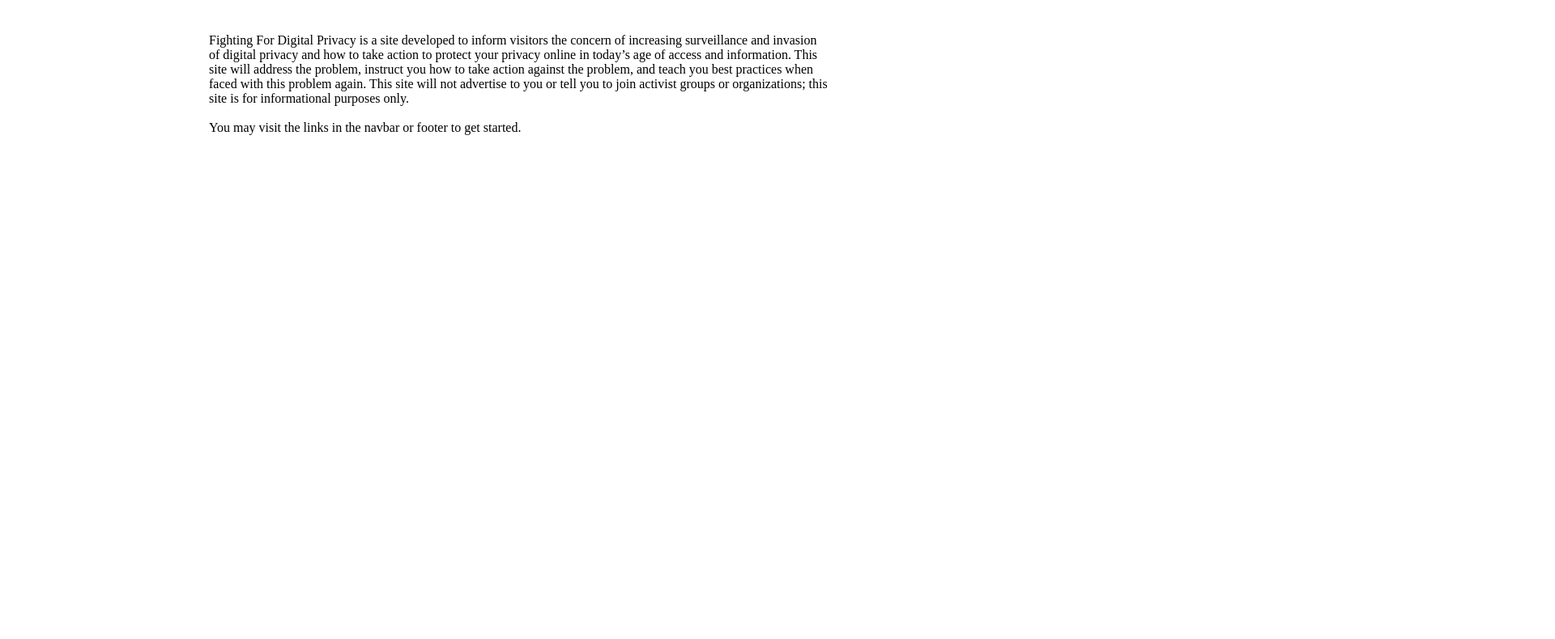
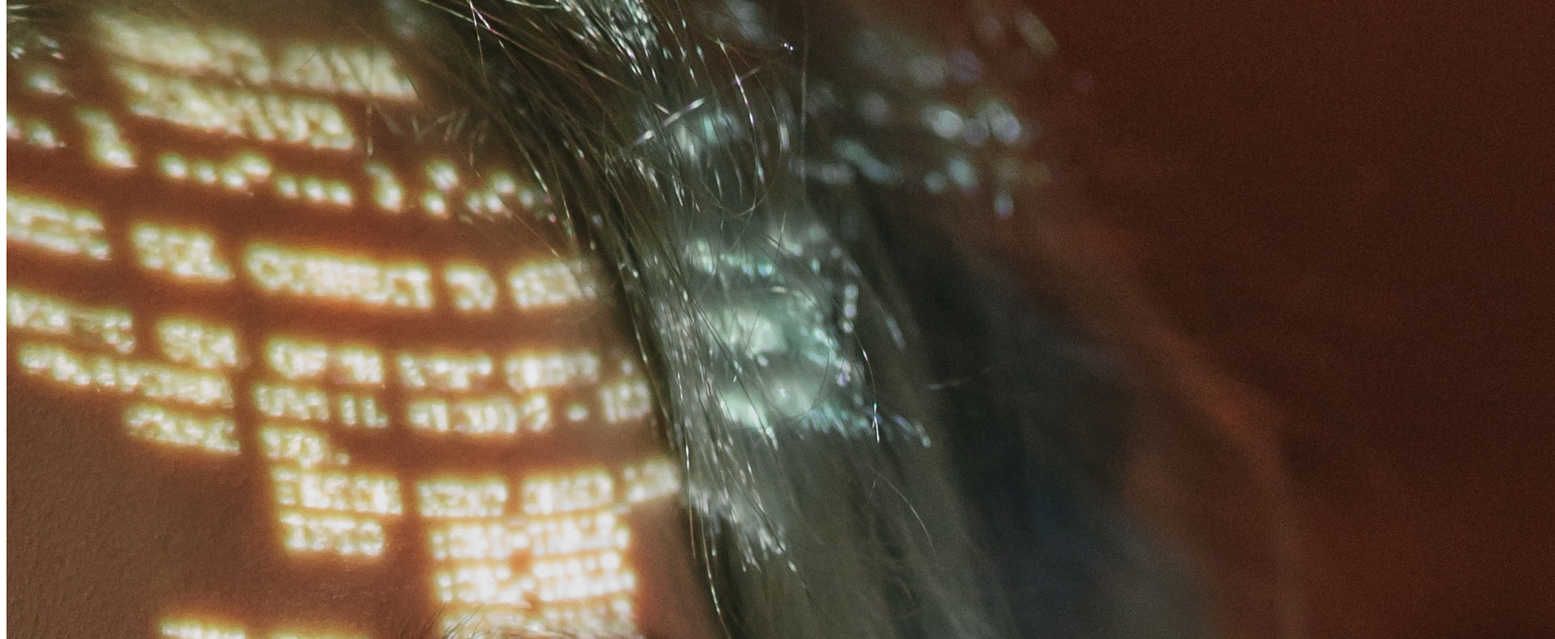
Before and after one commit to paulziolkowskiCART/privacy-web-project, a plain HTML site: page index.html in a window 1280 px wide. Shown: the part 294-1084 px from the top of the page at 81% size, 1920 px wide, since content can reach past the window. Before the commit the page ends 800 px from the top, so only its background shows below. Drawn offline with Linux system fonts and the light colour scheme.

Commit message:
added image

```diff
--- a/index.html
+++ b/index.html
@@ -35,6 +35,7 @@
             </div>
         </div>
         <div class="heroImage">
+            <img src="images/aboutusheroimg.jpg" alt="Aboutus">
 
         </div>
         <div class="Info">
--- a/styles.css
+++ b/styles.css
@@ -46,3 +46,9 @@ h3 {
 
 
 }
+
+
+.heroImage {
+    width: 1440;
+    height: 1798;
+}
```
Also changed, not shown: images/aboutusheroimg.jpg (added), theproblem.html (added), 1 other file.
